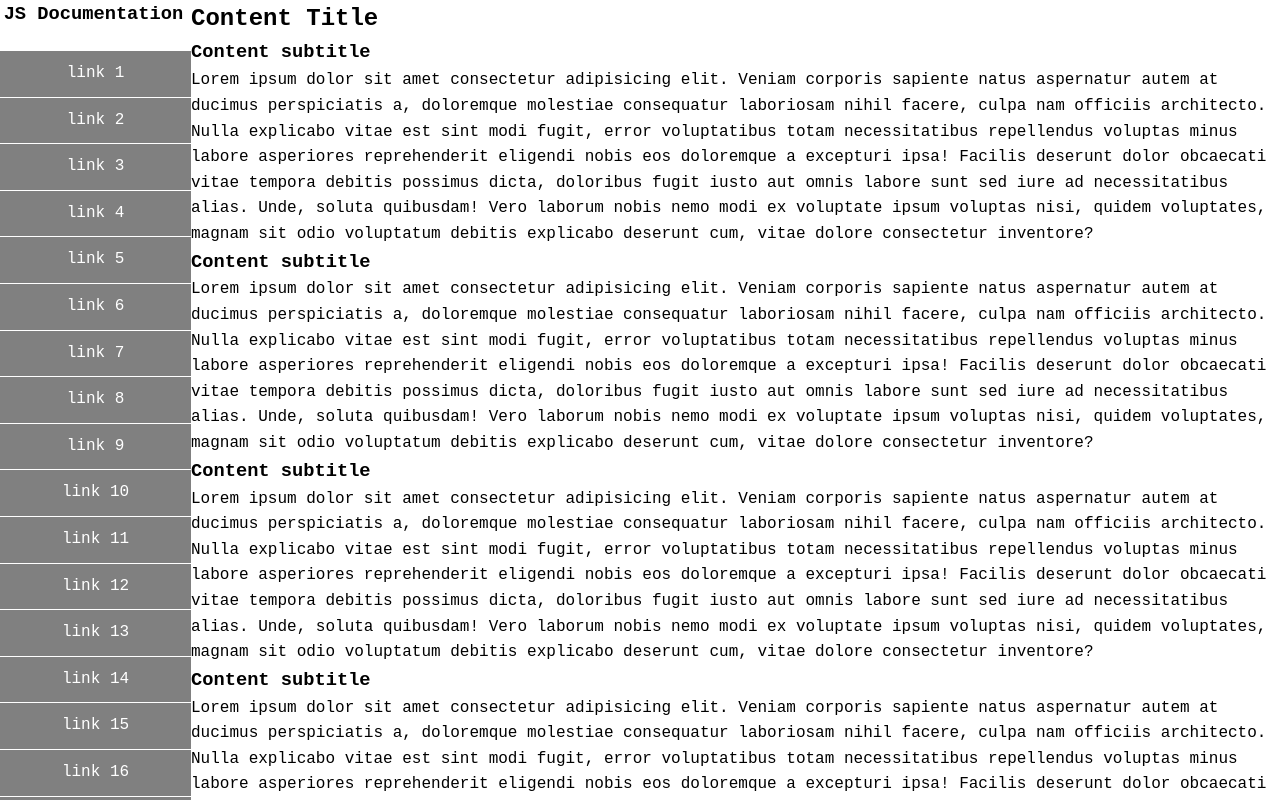
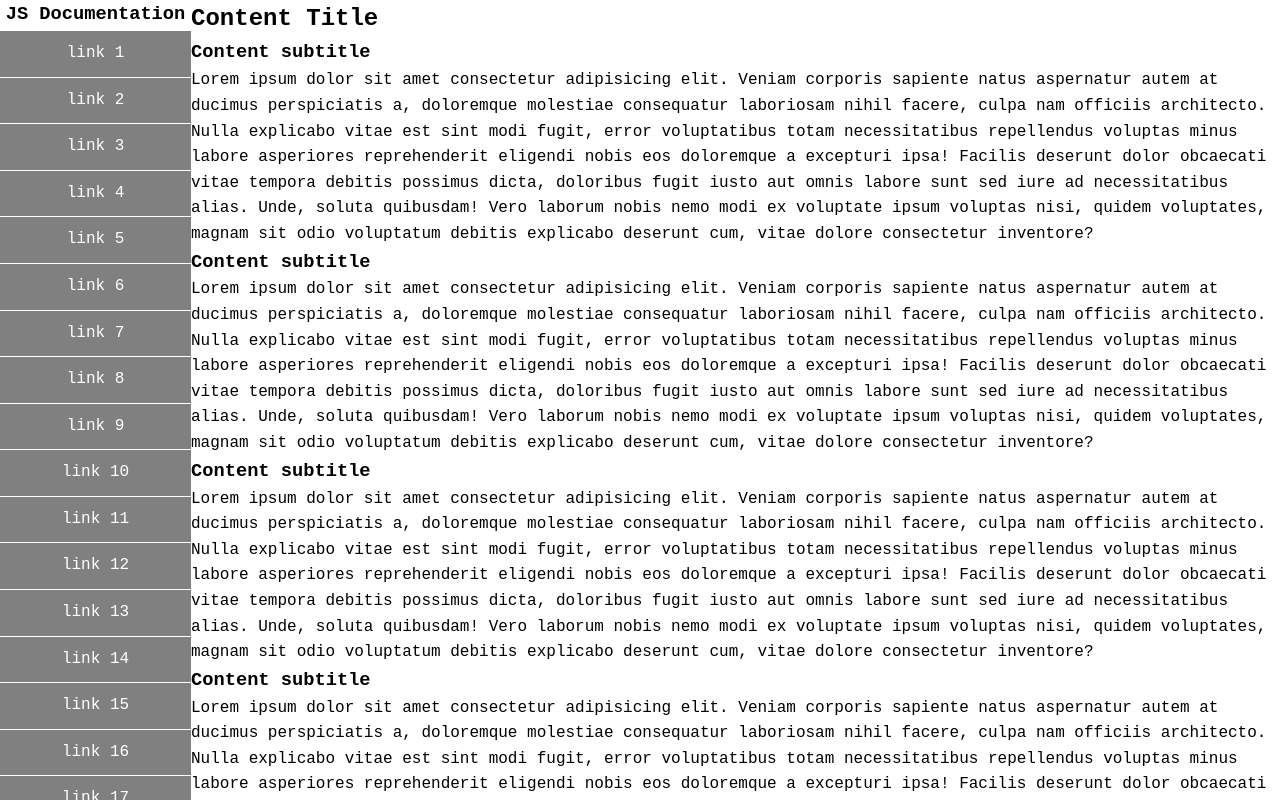
Before and after one commit to mnekx/documentation-page, a plain HTML site: page index.html in a window 1280 px wide. Drawn offline with Linux system fonts and the light colour scheme.

Commit message:
Update larger.css

```diff
--- a/css/larger.css
+++ b/css/larger.css
@@ -17,17 +17,12 @@
   }
 
   nav h1 {
-    position: fixed;
+    position: sticky;
     top: 0;
-    left: 0;
-    width: 14.6%;
+    width: 100%;
     background-color: white;
     color: black;
     /* padding: 10px 0; */
     text-align: center;
   }
-
-  ul {
-    margin-top: 50px;
-  }
 }
```
